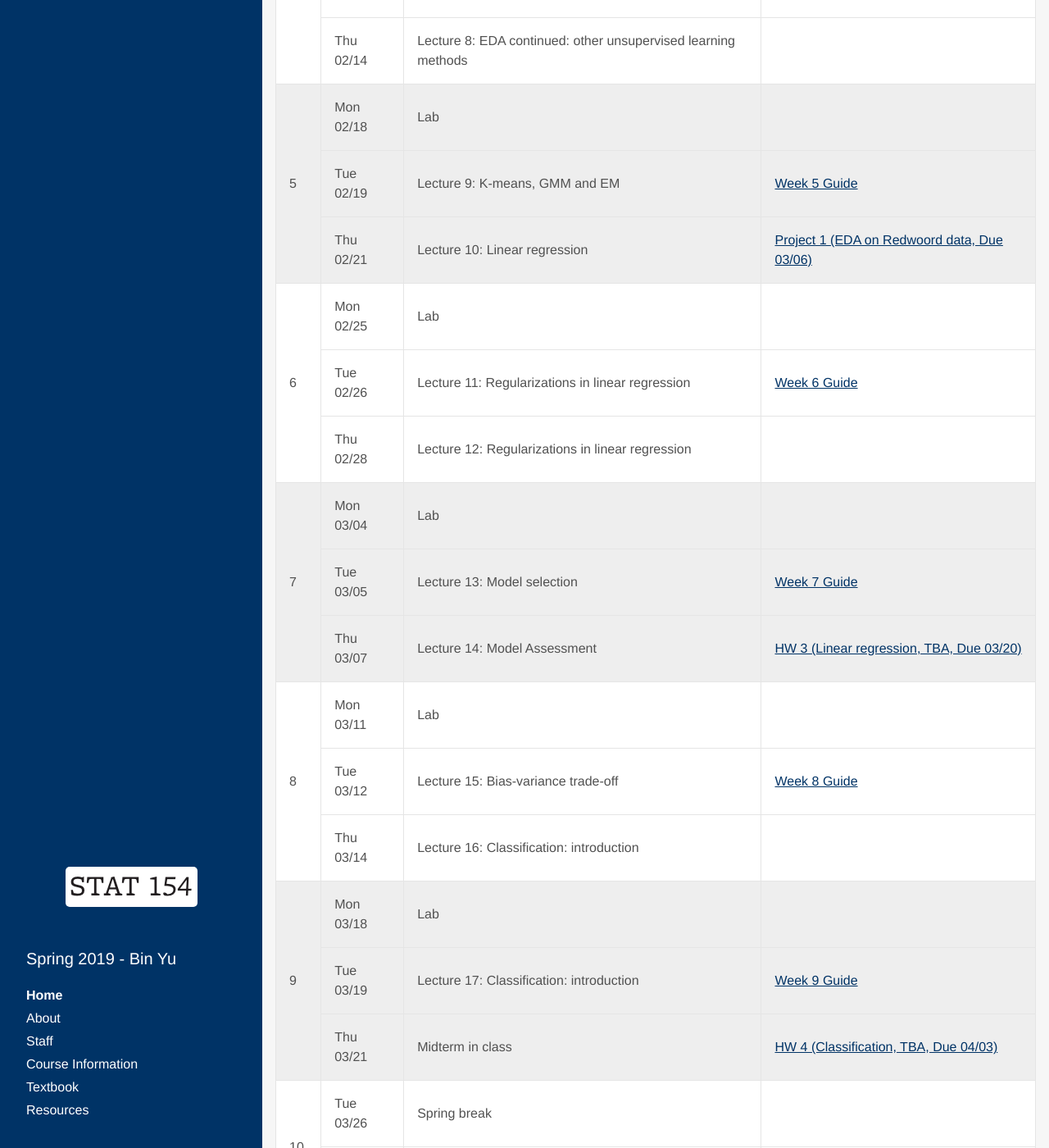
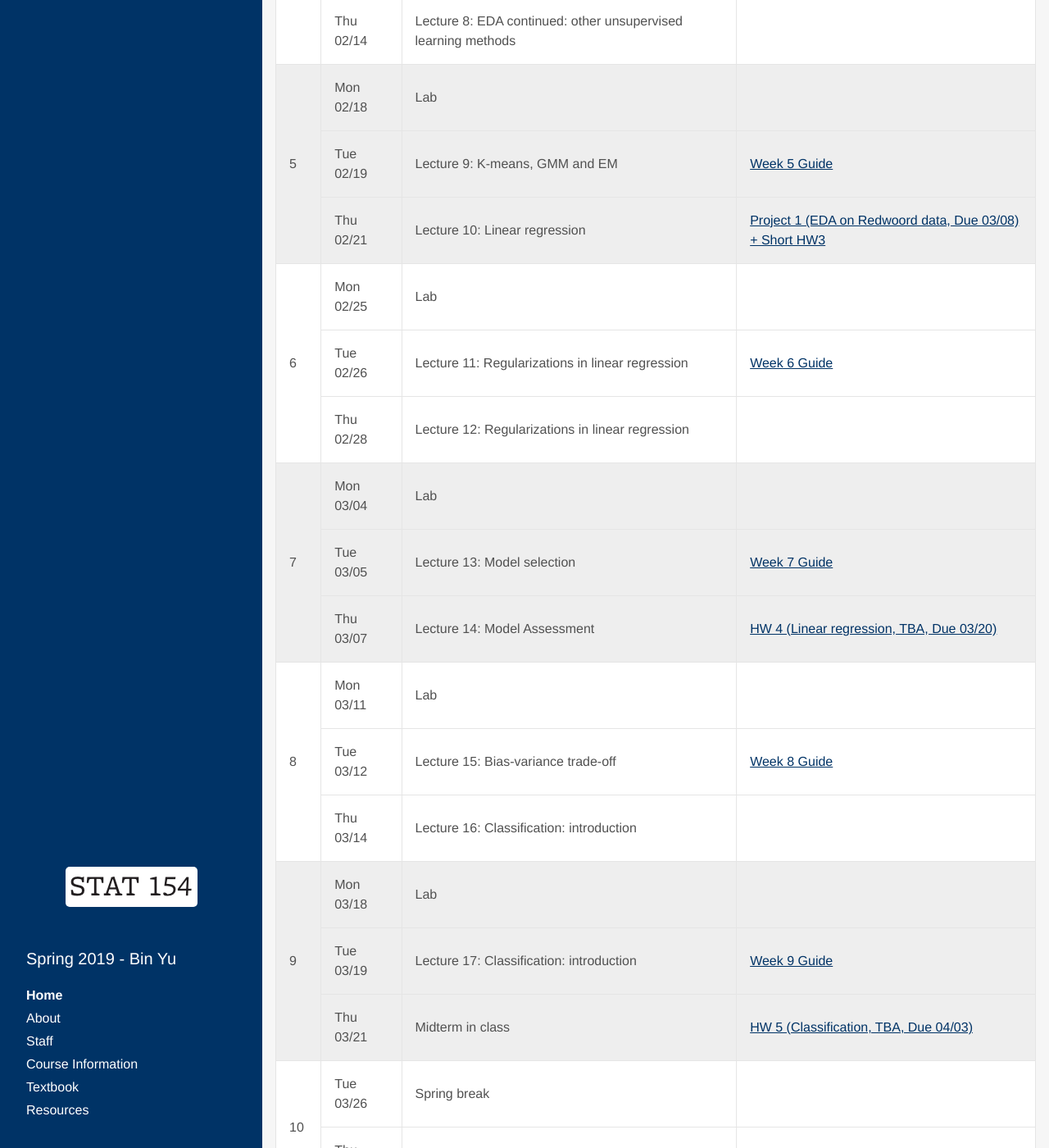
Before and after one commit to stat154/stat154.github.io, a Jekyll site: the page built from index.html, in a window 1280 px wide and 1400 px high, scrolled down 1050 px. Shown: the whole window at 82% size. Built offline with Jekyll 4.4.1, drawn with Linux system fonts in a browser that asks for light colours; some web fonts are replaced; the list of posts is cut into pages by our own code; some of the changed text lies outside the part shown.

Commit message:
updated syllabus

```diff
--- a/_data/syllabus2.yml
+++ b/_data/syllabus2.yml
@@ -79,7 +79,7 @@ weeks:
     - date: Thu 02/21
       content: "Lecture 10: Linear regression"
       assignments:
-        - name: Project 1 (EDA on Redwoord data, Due 03/06)
+        - name: Project 1 (EDA on Redwoord data, Due 03/08) + Short HW3
           url:
 
 
@@ -111,7 +111,7 @@ weeks:
     - date: Thu 03/07
       content: "Lecture 14: Model Assessment"
       assignments:
-        - name: HW 3 (Linear regression, TBA, Due 03/20)
+        - name: HW 4 (Linear regression, TBA, Due 03/20)
           url:
 
 
@@ -143,7 +143,7 @@ weeks:
     - date: Thu 03/21
       content: "Midterm in class"
       assignments:
-        - name: HW 4 (Classification, TBA, Due 04/03)
+        - name: HW 5 (Classification, TBA, Due 04/03)
           url:
 
 
@@ -201,7 +201,7 @@ weeks:
     - date: Thu 04/18
       content: "Lecture 21: Tree-based methods"
       assignments:
-        - name: HW 5 (Nonlinear methods, Due 04/31)
+        - name: HW 6 (Nonlinear methods, Due 04/31)
           url:
 
   - weekNum: 14
```
